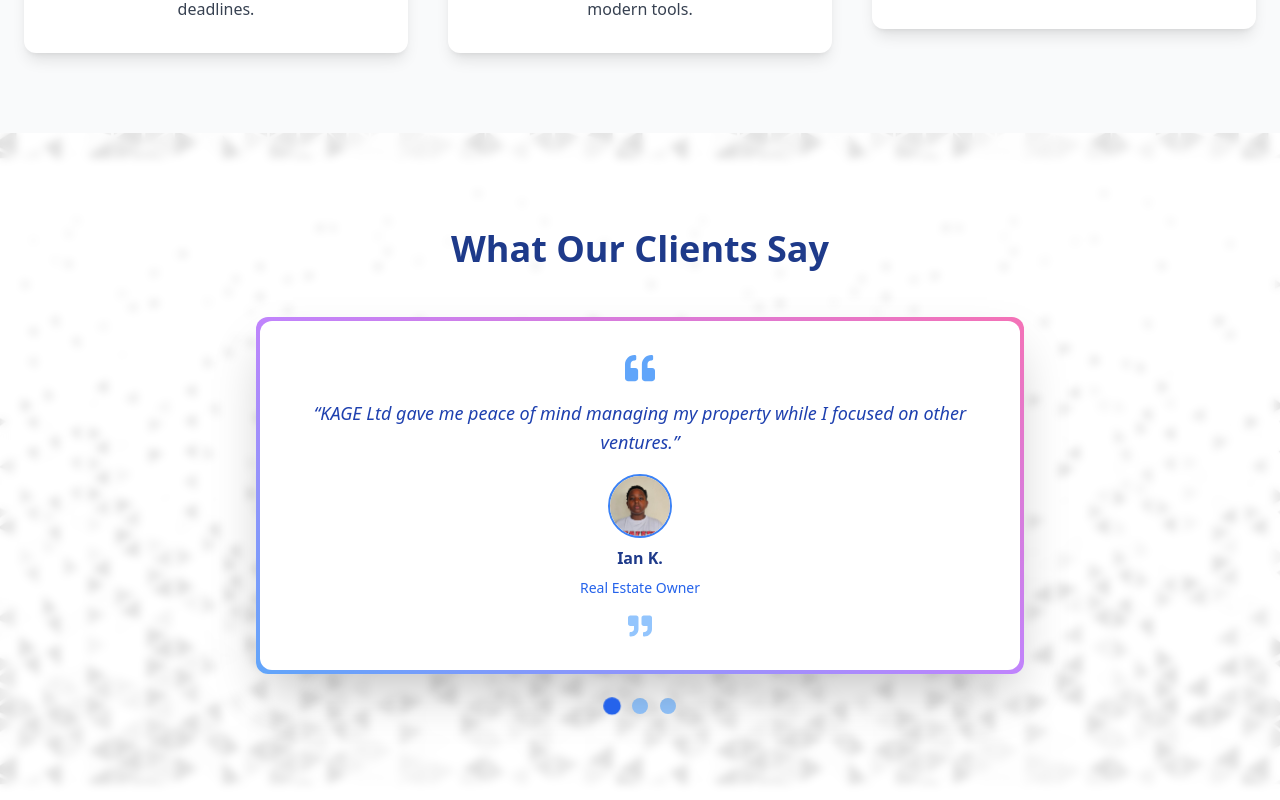
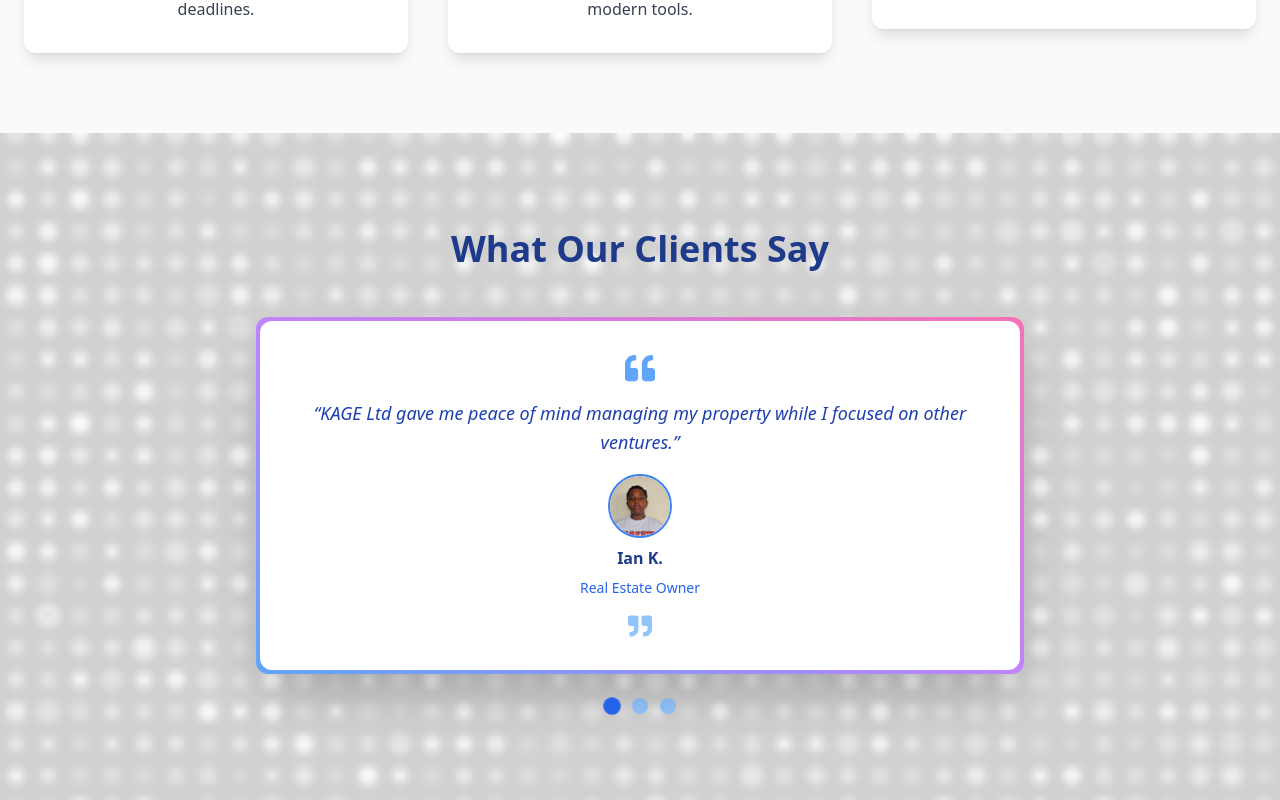
Before and after one commit to OliQuavious/kage-ltd-website, a React (Create React App) app: page / in a window 1280 px wide. Shown: the part 2160-2960 px from the top of the page. Built offline with nearby package versions, Linux system fonts and the light colour scheme.

Commit message:
Add the now pattern image and update Testimonials

```diff
--- a/src/components/Testimonials.jsx
+++ b/src/components/Testimonials.jsx
@@ -47,7 +47,7 @@ function Testimonials() {
     <section
       className="relative py-24 px-4 bg-fixed bg-center bg-cover"
       style={{
-  backgroundImage: `url('/pattern.jpg')`,
+  backgroundImage: `url('/pattern2.jpg')`,
   backgroundRepeat: "repeat",
   backgroundPosition: "center",
   backgroundSize: "auto",
```
Also changed, not shown: public/pattern2.jpg (added).
